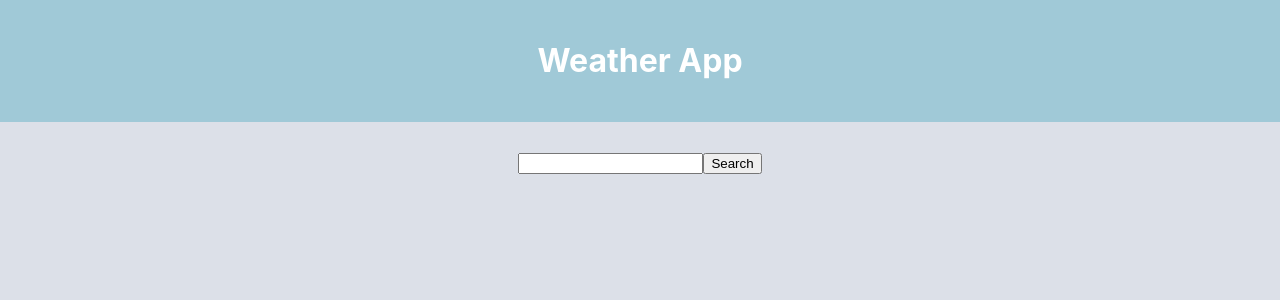
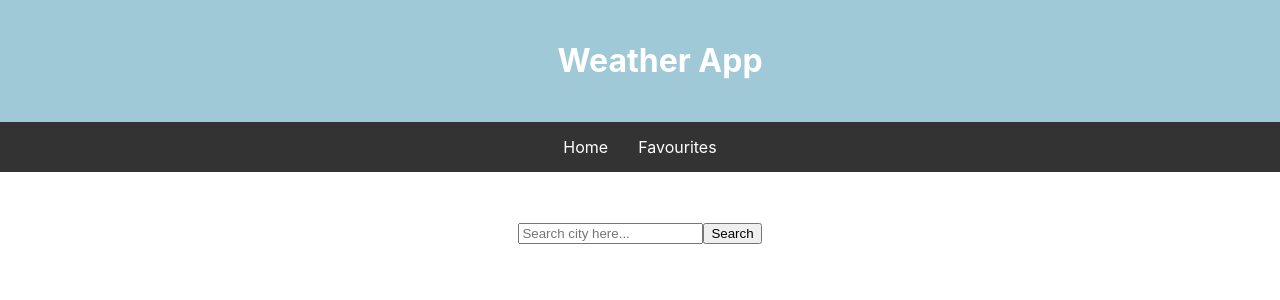
Before and after one commit to AneezaImtiaz/WeatherApp, a React (Create React App) app: page / in a window 1280 px wide. Shown: the top 300 px of the page. Built offline with nearby package versions, Linux system fonts and the light colour scheme.

Commit message:
Add favourites flow and optimize code and design

```diff
--- a/package.json
+++ b/package.json
@@ -11,8 +11,10 @@
     "@types/react": "^18.2.57",
     "@types/react-dom": "^18.2.19",
     "axios": "^1.6.7",
+    "flatlist-react": "^1.5.14",
     "react": "^18.2.0",
     "react-dom": "^18.2.0",
+    "react-router-dom": "^6.22.1",
     "react-scripts": "5.0.1",
     "typescript": "^4.9.5",
     "web-vitals": "^2.1.4"
--- a/src/App.tsx
+++ b/src/App.tsx
@@ -1,10 +1,20 @@
 import React from 'react';
+import { BrowserRouter as Router, Route, Routes, } from 'react-router-dom';
 import { MainContainer } from './container';
+import { FavouritesContainer } from './container';
+import { Header } from './components';
+
 const App: React.FC = () => {
   return (
-    <div className="App">
-      <MainContainer />
-    </div>
+    <Router>
+      <div className="App">
+        <Header />
+        <Routes>
+          <Route path="/" Component={MainContainer} />
+          <Route path="/favourites" Component={FavouritesContainer} />
+        </Routes >
+      </div>
+    </Router>
   );
 };
 export default App;
--- a/src/components/cards/WeatherInfoCard.css
+++ b/src/components/cards/WeatherInfoCard.css
@@ -1,8 +1,9 @@
   .container {
-      background-color: #fff;
+      background-color: #dce0e8;
       padding: 20px;
       align-self: center;
       border-radius: 8px;
+      margin: 20px;
   }
 
   .image-container {
--- a/src/components/cards/WeatherInfoCard.tsx
+++ b/src/components/cards/WeatherInfoCard.tsx
@@ -3,7 +3,7 @@ import './WeatherInfoCard.css';
 import heartIcon from '../../resources/icons/heart.png';
 import heartFilledIcon from '../../resources/icons/heart_filled.png';
 
-type WeatherItem = {
+export type WeatherItem = {
     imageUrl: string;
     resolvedAddress: string;
     description: string;
@@ -16,9 +16,10 @@ type WeatherItem = {
 
 type WeatherInfoCardProps = {
     item: WeatherItem;
+    subscribedIconClick?: void | (() => void);
 };
 
-const WeatherInfoCard: React.FC<WeatherInfoCardProps> = ({ item }) => {
+const WeatherInfoCard: React.FC<WeatherInfoCardProps> = ({ item,  subscribedIconClick = () => null, }) => {
     const [isSubscribed, setIsSubscribed] = useState(false);
     const [favourites, setFavourites] = useState<WeatherItem[]>([]);
 
@@ -31,6 +32,7 @@ const WeatherInfoCard: React.FC<WeatherInfoCardProps> = ({ item }) => {
             setIsSubscribed(true);
         } else {
             localStorage.setItem('favourites', JSON.stringify(favourites?.filter(element => element?.resolvedAddress !== item?.resolvedAddress),));
+            subscribedIconClick();
             setIsSubscribed(false);
         }
     };
--- a/src/components/input/Search.tsx
+++ b/src/components/input/Search.tsx
@@ -2,14 +2,15 @@ import React, { useState } from 'react';
 
 export type SearchProps = {
   buttonClick: ((value: string) => void);
+  placeholder?: string;
 };
 
-const Search: React.FC<SearchProps> = ({ buttonClick = () => null, }) => {
+const Search: React.FC<SearchProps> = ({ buttonClick = () => null, placeholder = 'Search...' }) => {
   const [city, setCity] = useState('');
 
   return (
     <div>
-      <input type="text" value={city} onChange={(e) => setCity(e.target.value)} />
+      <input type="text" placeholder={placeholder} value={city} onChange={(e) => setCity(e.target.value)} />
       <button onClick={() => buttonClick(city)}>Search</button>
     </div>
   );
--- a/src/components/layouts/Header.css
+++ b/src/components/layouts/Header.css
@@ -1,7 +1,39 @@
 .header {
+    background-color: #a0c9d7;
+    width: 100%;
+    margin-bottom: 20px; /* Adjust spacing below the header */
+    position: sticky;
+    top: 0;
+  }
+  .title {
     text-align: center;
-    background-color: #a0c9d7;
     color: #ffffff;
     padding: 20px;
     width: 100%;
   }
+
+  .navbar {
+    background-color: #333;
+    overflow: hidden;
+  }
+
+  .navbar-list {
+    list-style-type: none;
+    margin: 0;
+    padding: 0;
+    text-align: center;
+  }
+
+  .navbar-item {
+    display: inline-block;
+    padding: 15px;
+  }
+
+  .navbar-item a {
+    color: white;
+    text-decoration: none;
+  }
+
+  .navbar-item a:hover {
+    color: #a0c9d7;
+  }
--- a/src/components/layouts/Header.tsx
+++ b/src/components/layouts/Header.tsx
@@ -4,7 +4,13 @@ import './Header.css';
 const Header: React.FC = () => {
   return (
     <header className="header">
-         <h1>Weather App</h1>
+      <h1 className="title" >Weather App</h1>
+      <div className="navbar">
+        <ul className="navbar-list">
+          <li className="navbar-item"><a href="/">Home</a></li>
+          <li className="navbar-item"><a href="/favourites">Favourites</a></li>
+        </ul>
+      </div>
     </header>
   );
 };
--- /dev/null
+++ b/src/container/FavouritesContainer.tsx
@@ -0,0 +1,34 @@
+import React, { useState, useEffect } from 'react';
+import { WeatherInfoCard } from '../components';
+import { WeatherItem } from '../components/cards/WeatherInfoCard';
+import FlatList from 'flatlist-react';
+import './MainContainer.css';
+
+type FavouritesContainerProps = {};
+
+export const FavouritesContainer: React.FC<FavouritesContainerProps> = () => {
+    const [favourites, setFavourites] = useState<WeatherItem[]>([]);
+
+    useEffect(() => {
+        // Load favorites from local storage
+        const storedFavourites = localStorage.getItem('favourites');
+        if (storedFavourites) {
+            setFavourites(JSON.parse(storedFavourites));
+        }
+    }, []);
+
+    return (
+        <div>
+            <FlatList
+                list={favourites}
+                renderItem={(item) => <WeatherInfoCard item={item} subscribedIconClick={() =>
+                    setFavourites(
+                        favourites?.filter(i => i?.resolvedAddress !== item?.resolvedAddress),
+                    )
+                } />}
+                keyExtractor={(item: WeatherItem) => JSON.stringify(item.resolvedAddress)}
+            />
+        </div>
+    );
+};
+export default FavouritesContainer;
--- a/src/container/MainContainer.css
+++ b/src/container/MainContainer.css
@@ -2,7 +2,7 @@
   display: flex;
   align-items: center;
   flex-direction: column;
-  background-color: #dce0e8;
+  background-color: #fff;
   width: 100%;
   height: 100vh;
 }
--- a/src/container/MainContainer.tsx
+++ b/src/container/MainContainer.tsx
@@ -1,5 +1,5 @@
 import React, { useState } from 'react';
-import { Search, Loader, Header, MessageDialog, WeatherInfoCard } from '../components';
+import { Search, Loader, MessageDialog, WeatherInfoCard } from '../components';
 import { fetchWeatherData } from '../api/WeatherApi';
 import './MainContainer.css';
 
@@ -39,9 +39,8 @@ const MainContainer: React.FC<MainContainerProps> = () => {
 
     return (
         <div className="App">
-            <Header />
             <div className="Search">
-                <Search buttonClick={(city) => weatherInfo(city)} />
+                <Search buttonClick={(city) => weatherInfo(city)} placeholder={'Search city here...'} />
             </div>
             {showErrorModal && renderErrorConnectionModal()}
             {loader ? (
--- a/src/container/index.ts
+++ b/src/container/index.ts
@@ -1 +1,2 @@
 export {default as MainContainer} from './MainContainer';
+export {default as FavouritesContainer} from './FavouritesContainer';
```
Also changed, not shown: 1 other file (tests, documents, lock files or other folders).
